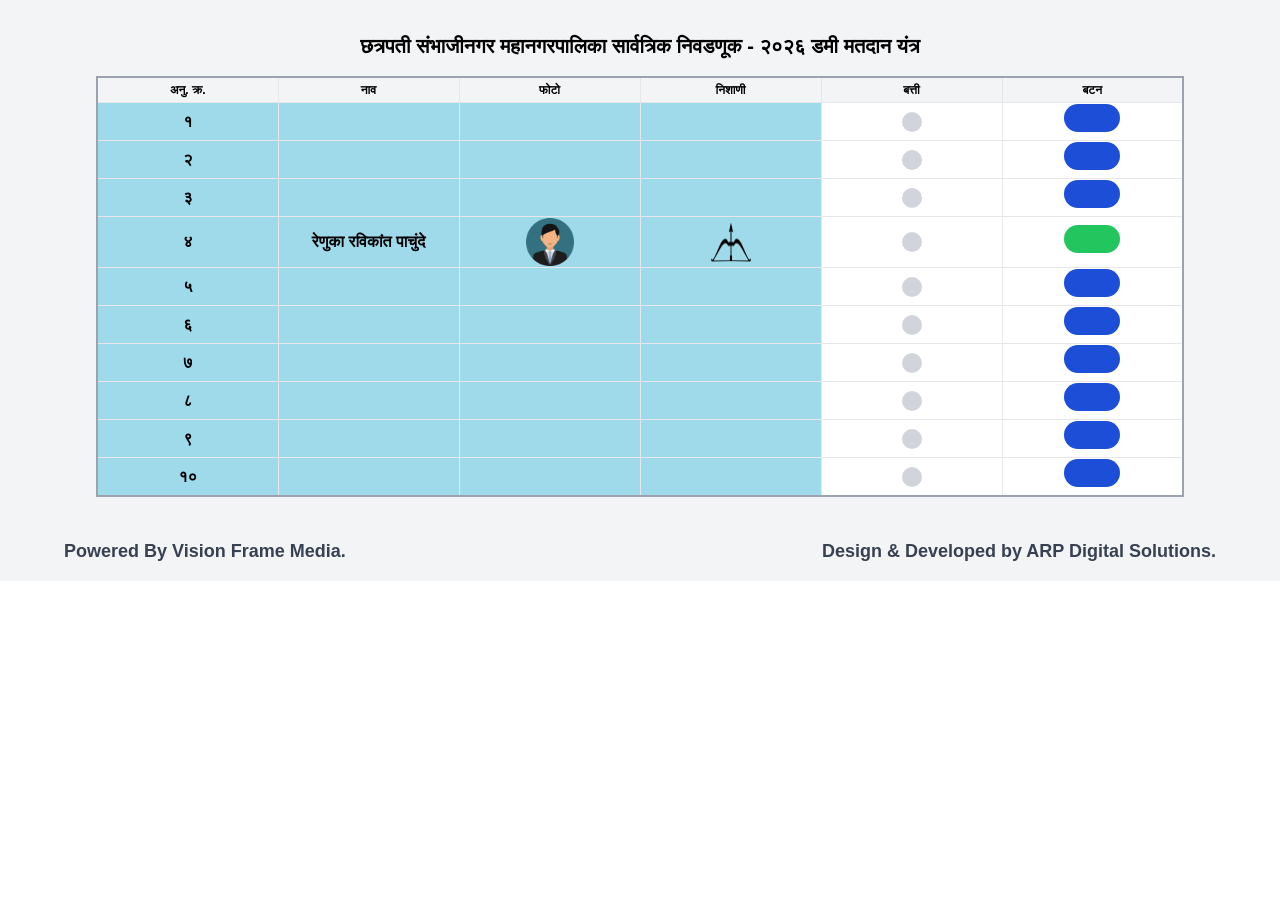
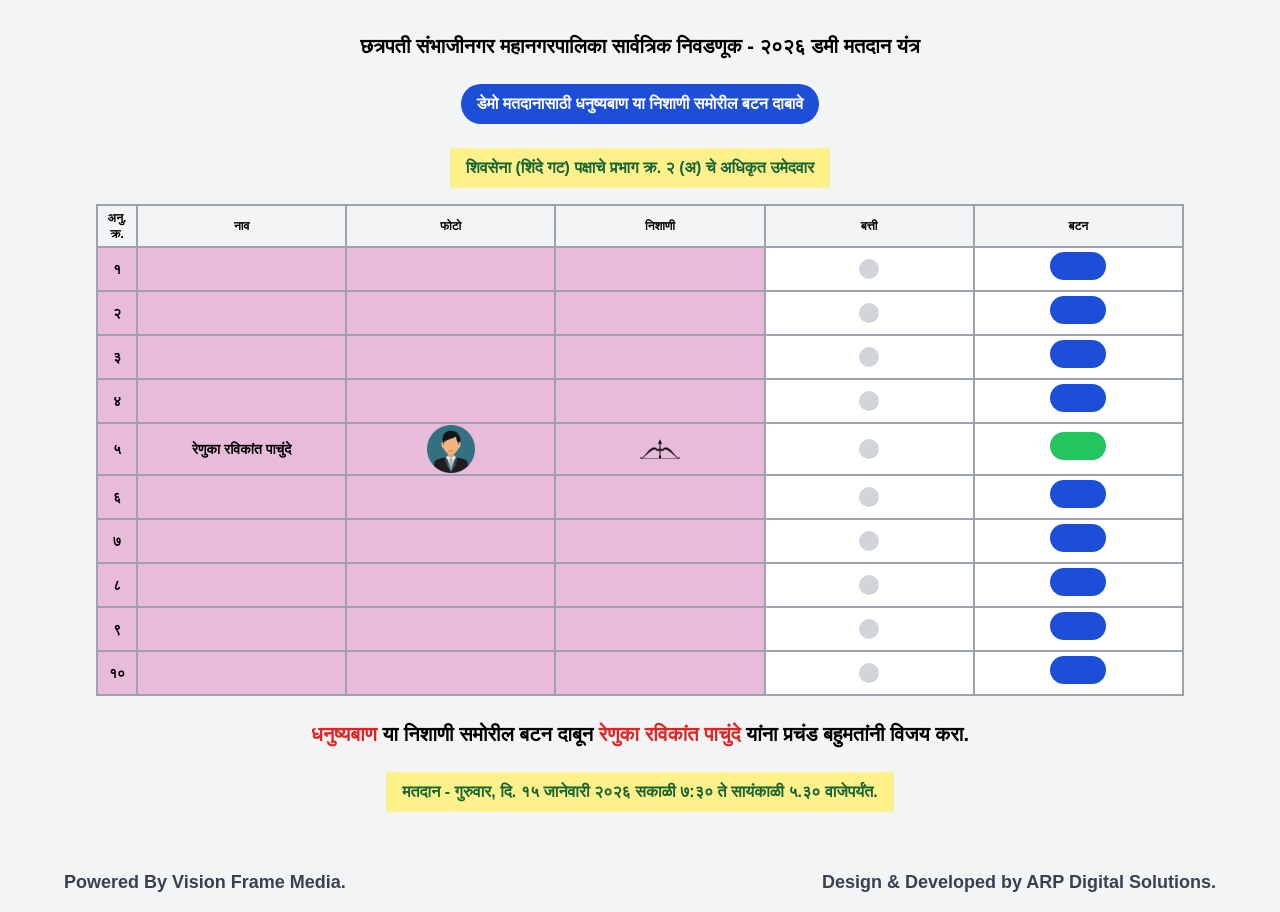
Before and after one commit to adityapachpille/Demo-Voteing-System-22, a Next.js app: page / in a window 1280 px wide. Before the commit the page ends 800 px from the top, so only its background shows below. Built offline with nearby package versions, Linux system fonts and the light colour scheme.

Commit message:
Update page.tsx

```diff
--- a/app/page.tsx
+++ b/app/page.tsx
@@ -1,11 +1,14 @@
 "use client";
+
 import { useRef, useState } from "react";
 
 const SoundCheck = () => {
   const buttonSoundRef = useRef<HTMLAudioElement | null>(null);
   const otherButtonSoundRef = useRef<HTMLAudioElement | null>(null);
+
   const [activeRow, setActiveRow] = useState<number | null>(null);
 
+  // 👉 Convert English numbers → Marathi numbers
   const toMarathi = (num: number) =>
     num
       .toString()
@@ -21,11 +24,15 @@ const SoundCheck = () => {
       .replace(/9/g, "९");
 
   const playButtonSound = (index: number) => {
+    buttonSoundRef.current?.pause();
+    buttonSoundRef.current!.currentTime = 0;
     buttonSoundRef.current?.play();
     setActiveRow(index);
   };
 
   const playOtherButtonSound = (index: number) => {
+    otherButtonSoundRef.current?.pause();
+    otherButtonSoundRef.current!.currentTime = 0;
     otherButtonSoundRef.current?.play();
     setActiveRow(index);
   };
@@ -36,62 +43,97 @@ const SoundCheck = () => {
         छत्रपती संभाजीनगर महानगरपालिका सार्वत्रिक निवडणूक - २०२६ डमी मतदान यंत्र
       </h1>
 
+      <div className="text-center mb-4 pt-2">
+        <span className="bg-blue-700 font-bold text-white px-4 py-2 inline-block rounded-full">
+          डेमो मतदानासाठी धनुष्यबाण या निशाणी समोरील बटन दाबावे
+        </span>
+      </div>
+
+      <div className="text-center mb-4 pt-2">
+        <span className="bg-yellow-200 text-green-800 font-bold px-4 py-2 inline-block rounded dark:bg-yellow-300">
+         शिवसेना (शिंदे गट) पक्षाचे प्रभाग क्र. २ (अ) चे अधिकृत उमेदवार
+        </span>
+      </div>
+
       <div className="overflow-x-hidden">
-        <table className="w-full border-2 border-gray-400 table-auto md:table-fixed">
+        <table className="w-full border-2 border-gray-400 dark:border-gray-600 table-auto md:table-fixed">
           <thead>
-            <tr>
-              <th className="border px-2 py-1 text-xs">अनु. क्र.</th>
-              <th className="border px-2 py-1 text-xs min-w-[110px]">नाव</th>
-              <th className="border px-2 py-1 text-xs">फोटो</th>
-              <th className="border px-2 py-1 text-xs">निशाणी</th>
-              <th className="border px-2 py-1 text-xs">बत्ती</th>
-              <th className="border px-2 py-1 text-xs">बटन</th>
+            <tr className="bg-gray-100 dark:bg-gray-800">
+              <th className="border-2 border-gray-400 w-10 px-2 py-1 text-center text-xs font-bold">
+                अनु. क्र.
+              </th>
+              <th className="border-2 border-gray-400 px-4 py-1 text-center text-xs font-bold min-w-[110px]">
+                नाव
+              </th>
+              <th className="border-2 border-gray-400 px-2 py-1 text-center text-xs font-bold">
+                फोटो
+              </th>
+              <th className="border-2 border-gray-400 px-2 py-1 text-center text-xs font-bold">
+                निशाणी
+              </th>
+              <th className="border-2 border-gray-400 px-2 py-1 text-center text-xs font-bold">
+                बत्ती
+              </th>
+              <th className="border-2 border-gray-400 px-2 py-1 text-center text-xs font-bold">
+                बटन
+              </th>
             </tr>
           </thead>
 
           <tbody>
             {[...Array(10)].map((_, index) => (
-              <tr key={index} className="bg-[#9fdaeb]">
-                <td className="border text-center font-bold">
+              <tr key={index} className="bg-[#e8bbda] dark:bg-gray-800">
+                <td className="border-2 border-gray-400 text-center font-bold text-sm">
                   {toMarathi(index + 1)}
                 </td>
 
-                <td className="border text-center font-bold min-w-[110px] break-words">
-                  {index === 3 ? "रेणुका रविकांत पाचुंदे" : ""}
+                <td className="border-2 border-gray-400 text-center font-bold text-sm">
+                  {index === 4 ? "रेणुका रविकांत पाचुंदे" : ""}
                 </td>
 
-                <td className="border text-center">
-                  {index === 3 && (
-                    <img src="/user.png" className="w-12 h-12 mx-auto" />
+                <td className="border-2 border-gray-400 text-center">
+                  {index === 4 ? (
+                    <img
+                      src="/user.png"
+                      alt="candidate"
+                      className="w-12 h-12 mx-auto object-cover"
+                    />
+                  ) : (
+                    <div className="w-10 h-10 mx-auto" />
                   )}
                 </td>
 
-                <td className="border text-center">
-                  {index === 3 && (
+                <td className="border-2 border-gray-400 text-center">
+                  {index === 4 ? (
                     <img
                       src="/symbol-bartan.png"
-                      className="w-10 h-10 mx-auto"
+                      alt="symbol"
+                      className="w-10 h-10 mx-auto object-contain"
                     />
+                  ) : (
+                    <div className="w-10 h-10 mx-auto" />
                   )}
                 </td>
 
-                <td className="border text-center bg-white">
+                <td className="border-2 border-gray-400 text-center bg-white dark:bg-gray-800">
                   <div
                     className={`w-5 h-5 rounded-full mx-auto ${
-                      activeRow === index ? "bg-red-600" : "bg-gray-300"
+                      activeRow === index
+                        ? "bg-red-600"
+                        : "bg-gray-300 dark:bg-gray-500"
                     }`}
                   />
                 </td>
 
-                <td className="border text-center bg-white">
+                <td className="border-2 border-gray-400 text-center bg-white dark:bg-gray-800">
                   <button
                     onClick={() =>
-                      index === 3
+                      index === 4
                         ? playButtonSound(index)
                         : playOtherButtonSound(index)
                     }
-                    className={`rounded-full w-14 h-7 ${
-                      index === 3 ? "bg-green-500" : "bg-blue-700"
+                    className={`rounded-full w-10 h-6 md:w-14 md:h-7 ${
+                      index === 4 ? "bg-green-500" : "bg-blue-700"
                     }`}
                   />
                 </td>
@@ -101,6 +143,18 @@ const SoundCheck = () => {
         </table>
       </div>
 
+      <h1 className="text-center text-xl font-bold mb-4 mt-6">
+        <span className="text-red-600">धनुष्यबाण </span> या निशाणी समोरील बटन दाबून{" "}
+        <span className="text-red-600">रेणुका रविकांत पाचुंदे </span> यांना
+        प्रचंड बहुमतांनी विजय करा.
+      </h1>
+
+      <div className="text-center mb-4 pt-2">
+        <span className="bg-yellow-200 text-green-800 font-bold px-4 py-2 inline-block rounded">
+          मतदान - गुरुवार, दि. १५ जानेवारी २०२६ सकाळी ७:३० ते सायंकाळी ५.३० वाजेपर्यंत.
+        </span>
+      </div>
+
       <audio ref={buttonSoundRef} src="/sound1.mp3" />
       <audio ref={otherButtonSoundRef} src="/sound2.mp3" />
     </section>
```
